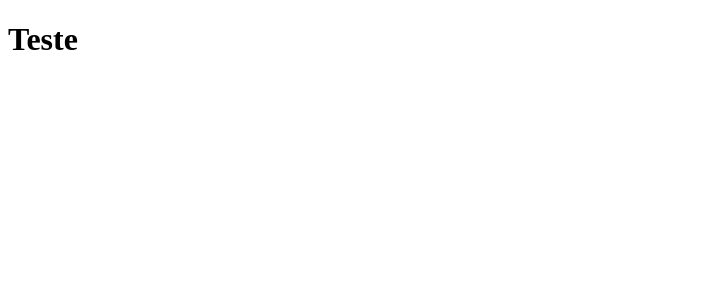
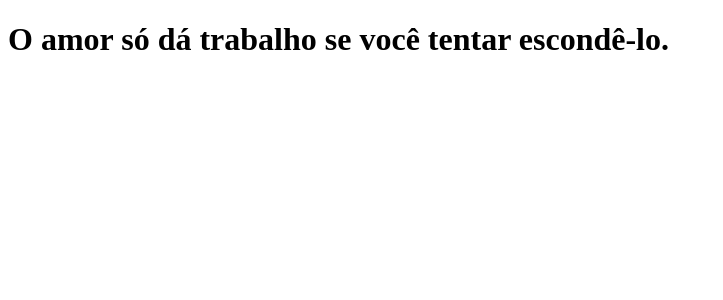
Before and after one commit to Marod12/tabnews-curso, a Next.js app: page / in a window 1280 px wide. Shown: the top 300 px of the page, without its empty margins (0-723 px from the left). Built offline with nearby package versions, Linux system fonts and the light colour scheme.

Commit message:
adicionando a frase

```diff
--- a/pages/index.js
+++ b/pages/index.js
@@ -1,5 +1,5 @@
 function Home() {
-  return <h1>Teste</h1>
+  return <h1>O amor só dá trabalho se você tentar escondê-lo.</h1>
 }
 
 export default Home;
```
